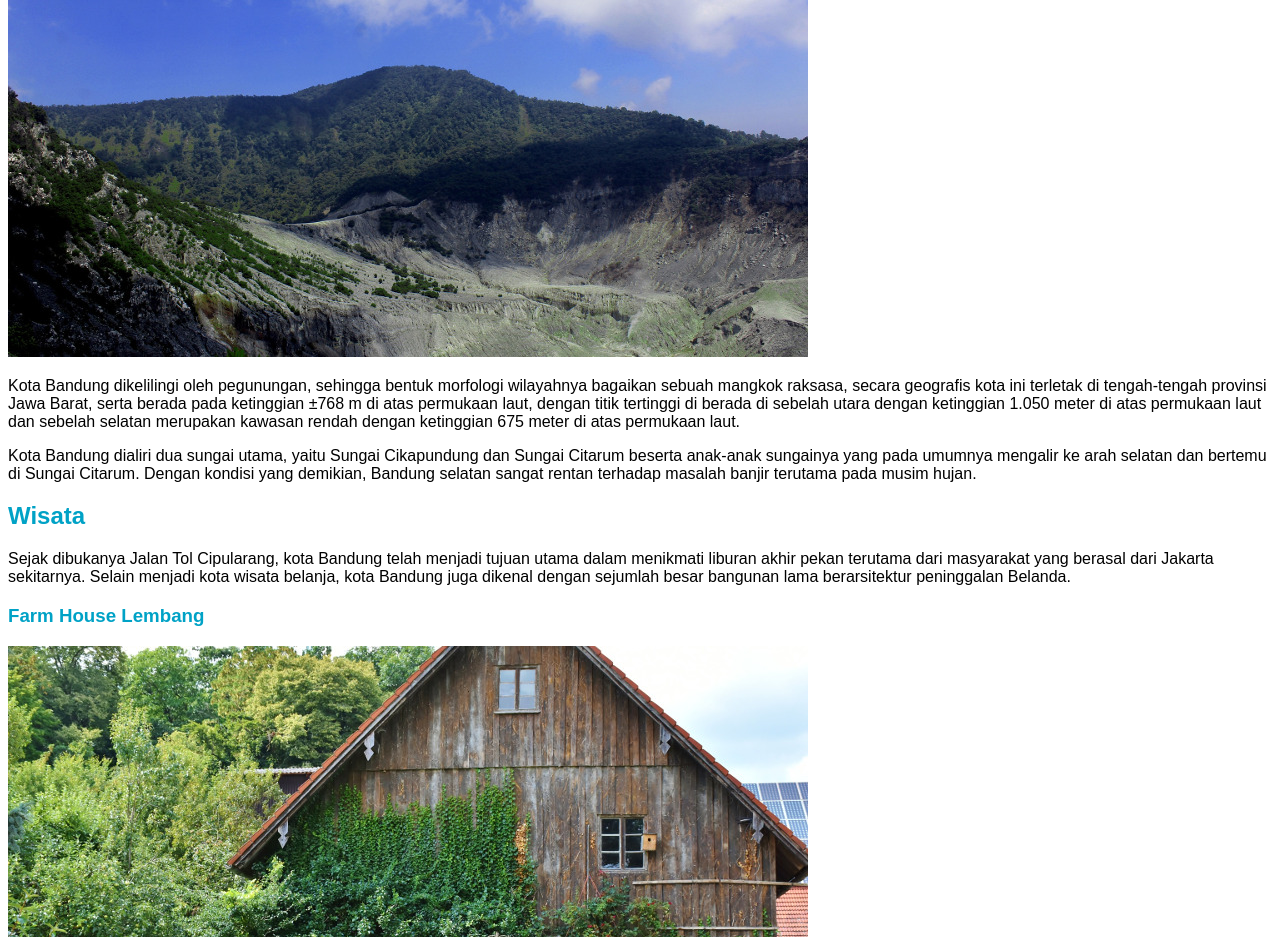
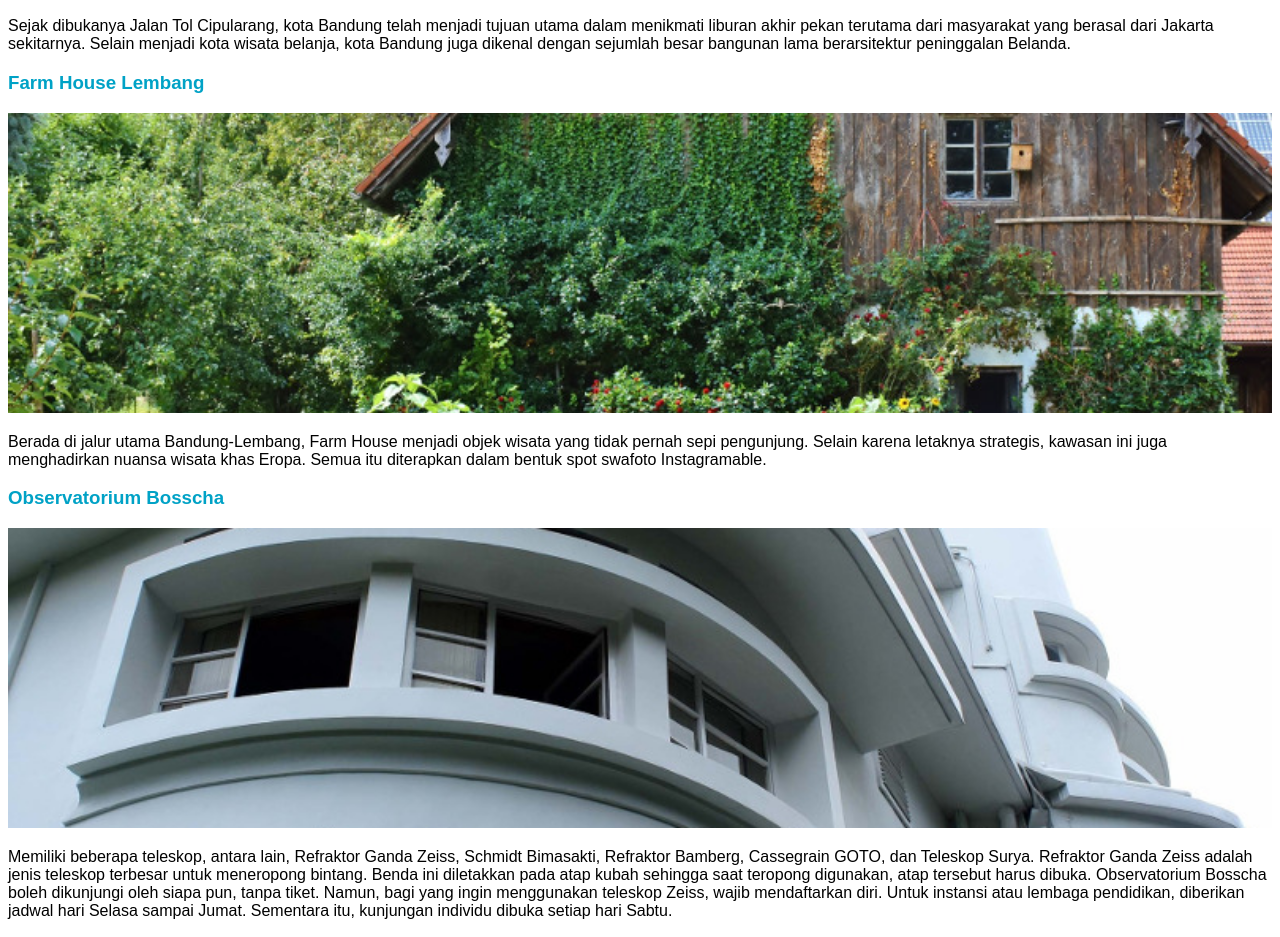
Before and after one commit to joko-tri-atmojo/bangkit-web-dev-fundamental, a plain HTML site: page index.html in a window 1280 px wide. Shown: the part 1354-2291 px from the top of the page. Drawn offline with Linux system fonts and the light colour scheme.

Commit message:
customizing images size

```diff
--- a/assets/styles/style.css
+++ b/assets/styles/style.css
@@ -15,3 +15,14 @@ body {
     color: white;
     background-color: #00a2c6
  }
+
+ .featured-image {
+   width: 100%;
+   max-height: 300px;
+   object-fit: cover;
+   object-position: center;
+}
+
+.profile img {
+   width: 200px;
+}
--- a/index.html
+++ b/index.html
@@ -24,7 +24,7 @@
     <aside>
     <h2 id="sejarah">Sejarah</h2>
     </aside>
-    <img src="assets/image/history.jpg" alt="sejarah">
+    <img src="assets/image/history.jpg" class="featured-image" alt="sejarah">
     <p>Kata Bandung berasal dari kata bendung atau bendungan karena terbendungnya sungai Citarum oleh lava Gunung
     Tangkuban Parahu yang lalu membentuk telaga. Legenda yang diceritakan oleh orang-orang tua di Bandung
     mengatakan bahwa nama Bandung diambil dari sebuah kendaraan air yang terdiri dari dua perahu yang diikat
@@ -39,7 +39,7 @@
 </article>
 <article>
     <h2 id="geografis">Geografis</h2>
-    <img src="assets/image/geografis.jpg" alt="geografis">
+    <img src="assets/image/geografis.jpg" class="featured-image" alt="geografis">
     <p>Kota Bandung dikelilingi oleh pegunungan, sehingga bentuk morfologi wilayahnya bagaikan sebuah mangkok raksasa,
     secara geografis kota ini terletak di tengah-tengah provinsi Jawa Barat, serta berada pada ketinggian ±768 m
     di atas permukaan laut, dengan titik tertinggi di berada di sebelah utara dengan ketinggian 1.050 meter di atas
@@ -55,14 +55,14 @@
     Bandung juga dikenal dengan sejumlah besar bangunan lama berarsitektur peninggalan Belanda.</p>
     <section>
     <h3>Farm House Lembang</h3>
-    <img src="assets/image/farm-house.jpg" alt="farm house">
+    <img src="assets/image/farm-house.jpg" class="featured-image" alt="farm house">
     <p>Berada di jalur utama Bandung-Lembang, Farm House menjadi objek wisata yang tidak pernah sepi pengunjung.
     Selain karena letaknya strategis, kawasan ini juga menghadirkan nuansa wisata khas Eropa. Semua itu diterapkan
     dalam bentuk spot swafoto Instagramable.</p>
     </section>
     <section>
     <h3>Observatorium Bosscha</h3>
-    <img src="assets/image/bosscha.jpg" alt="bosscha">
+    <img src="assets/image/bosscha.jpg" class="featured-image" alt="bosscha">
     <p>Memiliki beberapa teleskop, antara lain, Refraktor Ganda Zeiss, Schmidt Bimasakti, Refraktor Bamberg, Cassegrain
     GOTO, dan Teleskop Surya. Refraktor Ganda Zeiss adalah jenis teleskop terbesar untuk meneropong bintang. Benda
     ini diletakkan pada atap kubah sehingga saat teropong digunakan, atap tersebut harus dibuka. Observatorium
@@ -76,7 +76,7 @@
 <h2>Kota Bandung</h2>
 <p>Kota Kembang Paris van Java</p>
 <figure>
-    <img src="assets/image/bandung-badge.png">
+    <img src="assets/image/bandung-badge.png" cclass="profile img" alt="profile image">
     <figcaption>Lambang</figcaption>
 </figure>
 </aside>
```
